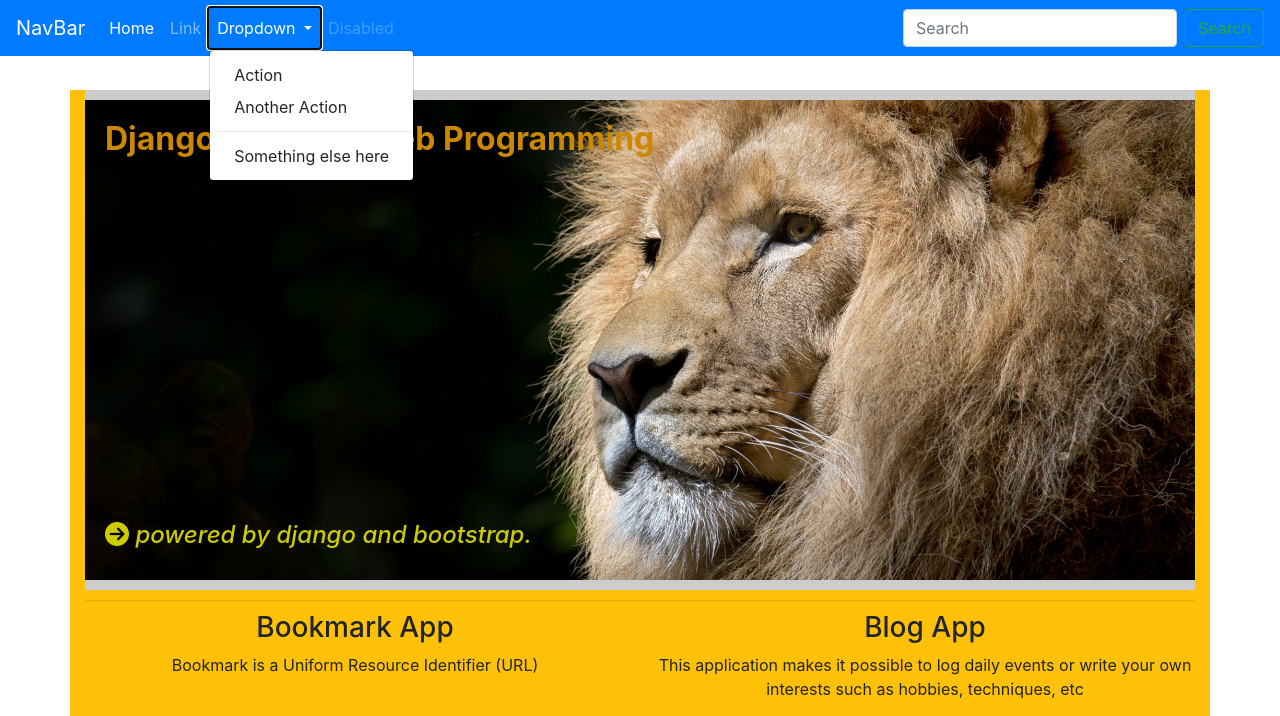
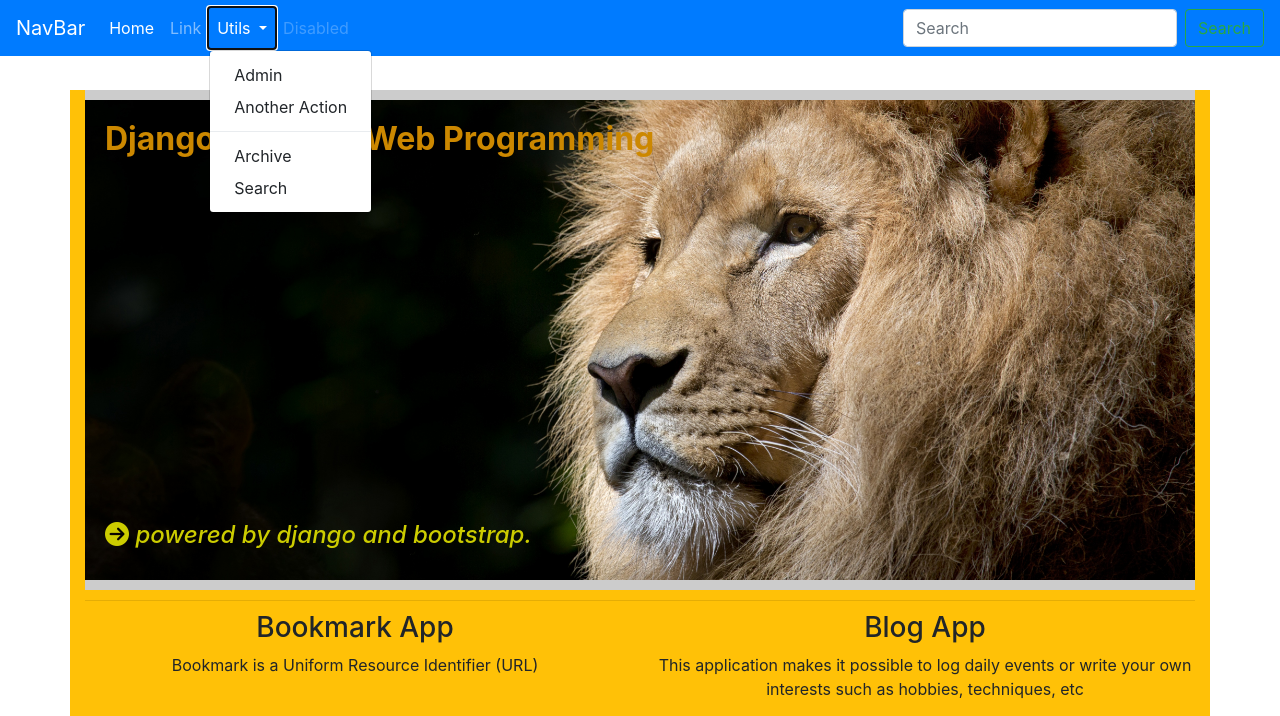
Before and after one commit to ryanjoe02/djangoProject6th, a Django app: page / in a window 1280 px wide, after a click on "Utils". Shown: the top 716 px of the page. Run offline with Django 4.2, Linux system fonts and the light colour scheme; some libraries are stand-ins or nearby versions.

Commit message:
0628 update search bar

```diff
--- a/templates/base.html
+++ b/templates/base.html
@@ -31,21 +31,23 @@
             </li>
             <li class="nav-item dropdown">
                 <a href="#" class="nav-link dropdown-toggle" id="navbarDropdown" role="button" data-toggle="dropdown">
-                    Dropdown
+                    Utils
                 </a>
                 <div class="dropdown-menu">
-                    <a href="#" class="dropdown-item">Action</a>
+                    <a href="{% url 'admin:index' %}" class="dropdown-item" target="blank">Admin</a>
                     <a href="#" class="dropdown-item">Another Action</a>
                     <div class="dropdown-divider"></div>
-                    <a href="#" class="dropdown-item">Something else here</a>
+                    <a href="{% url 'blog:post_archive' %}" class="dropdown-item">Archive</a>
+                    <a href="{% url 'blog:search' %}" class="dropdown-item">Search</a>
                 </div>
             </li>
             <li class="nav-item">
                 <a href="#" class="nav-link disabled" tabindex="-1">Disabled</a>
             </li>
         </ul>
-        <form class="form-inline my-2 my-lg-0">
-            <input type="search" class="form-control mr-sm-2" placeholder="Search">
+        <form class="form-inline my-2 my-lg-0" action="{% url 'blog:search' %}" method="post">
+            {% csrf_token %}
+            <input type="search" class="form-control mr-sm-2" name="search_word" placeholder="Search">
             <button type="submit" class="btn btn-outline-success my-2 my-sm-0">Search</button>
         </form>
     </div>
```
Also changed, not shown: blog/templates/blog/post_search.html (added, +27 -0 lines).
